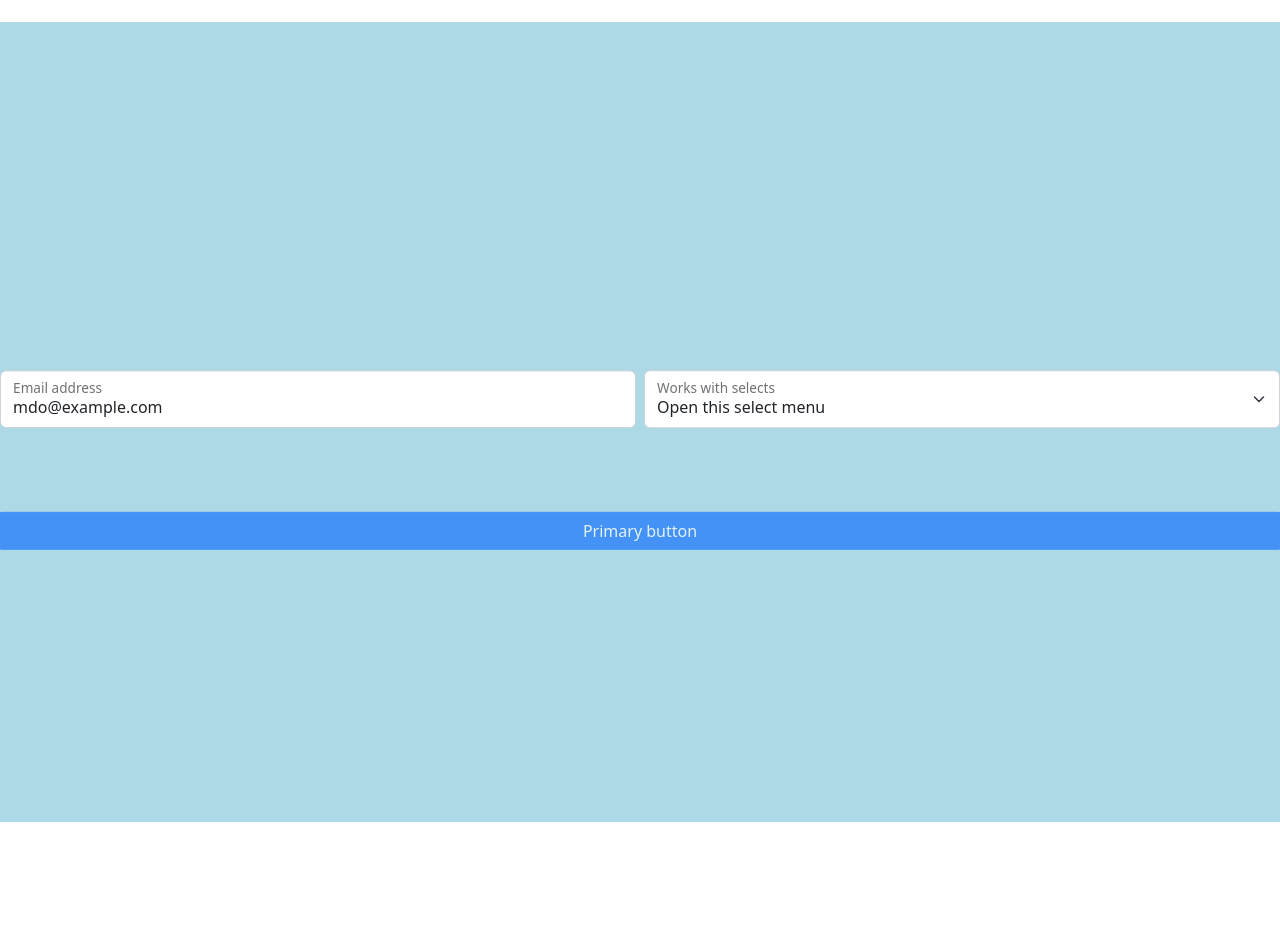
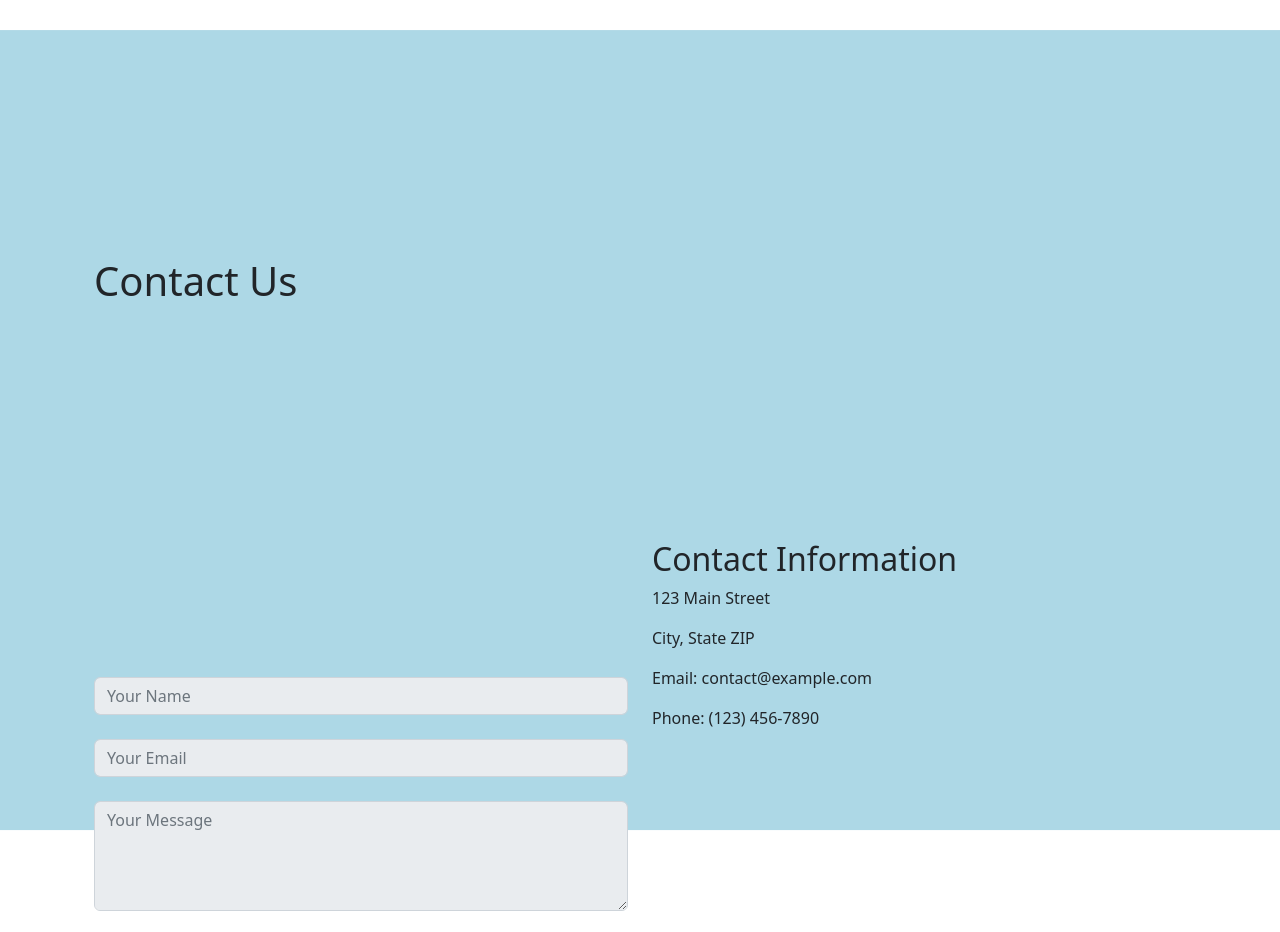
Before and after one commit to YELLIandYemma/Galaxy, a React (Vite) app in the folder galaxyproject/: page / in a window 1280 px wide. Shown: the part 2140-3072 px from the top of the page. Before the commit the page ends 2962 px from the top, so only its background shows below. Built offline with nearby package versions, Linux system fonts and the light colour scheme.

Commit message:
Update Contact.tsx

```diff
--- a/galaxyproject/src/Contact.tsx
+++ b/galaxyproject/src/Contact.tsx
@@ -3,33 +3,56 @@ import react from "react";
 const Contact: React.FC = () => {
   return (
     <div id="Contact">
-      <div className="email-form row g-2">
-        <div className="col-md">
-          <div className="form-floating">
-            <input
-              type="email"
-              className="form-control"
-              id="floatingInputGrid"
-              placeholder="name@example.com"
-              value="mdo@example.com"
-            ></input>
-            <label for="floatingInputGrid">Email address</label>
+      <div className="container">
+        <div className="container">
+          <h1>Contact Us</h1>
+          <div className="row">
+            <div className="col-md-6">
+              <form>
+                <div className="form-group">
+                  <label htmlFor="name"></label>
+                  <input
+                    type="text"
+                    className="form-control"
+                    id="name"
+                    placeholder="Your Name"
+                    disabled
+                  />
+                </div>
+                <div className="form-group">
+                  <label htmlFor="email"></label>
+                  <input
+                    type="email"
+                    className="form-control"
+                    id="email"
+                    placeholder="Your Email"
+                    disabled
+                  />
+                </div>
+                <div className="form-group">
+                  <label htmlFor="message"></label>
+                  <textarea
+                    className="form-control"
+                    id="message"
+                    rows="4"
+                    placeholder="Your Message"
+                    disabled
+                  ></textarea>
+                </div>
+                <button type="submit" className="btn btn-primary" disabled>
+                  Disabled
+                </button>
+              </form>
+            </div>
+            <div className="col-md-6">
+              <h2>Contact Information</h2>
+              <p>123 Main Street</p>
+              <p>City, State ZIP</p>
+              <p>Email: contact@example.com</p>
+              <p>Phone: (123) 456-7890</p>
+            </div>
           </div>
         </div>
-        <div className="col-md">
-          <div className="form-floating">
-            <select className="form-select" id="floatingSelectGrid">
-              <option selected>Open this select menu</option>
-              <option value="1">One</option>
-              <option value="2">Two</option>
-              <option value="3">Three</option>
-            </select>
-            <label for="floatingSelectGrid">Works with selects</label>
-          </div>
-        </div>
-        <button type="button" className="btn btn-primary" disabled>
-          Primary button
-        </button>
       </div>
     </div>
   );
```
